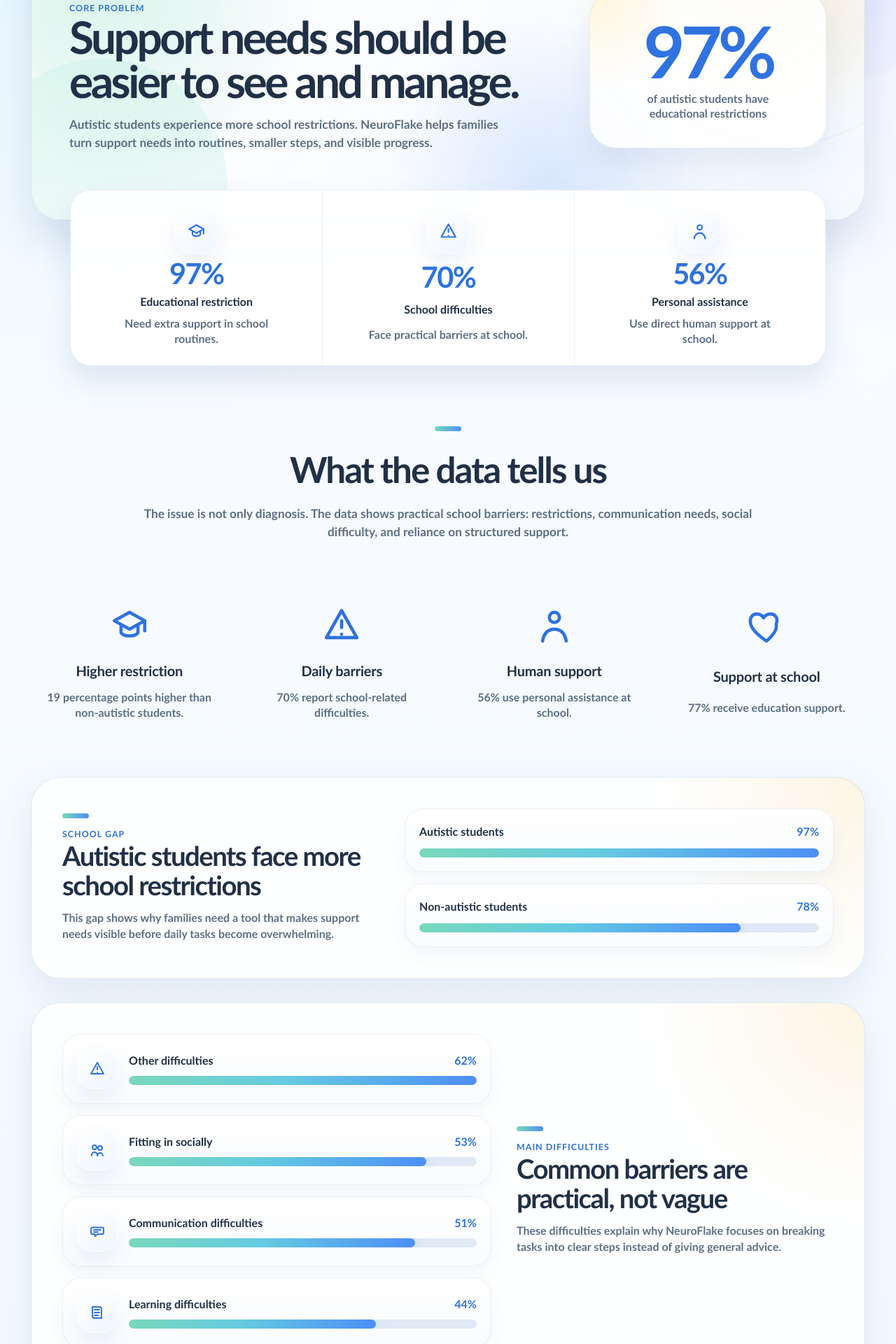
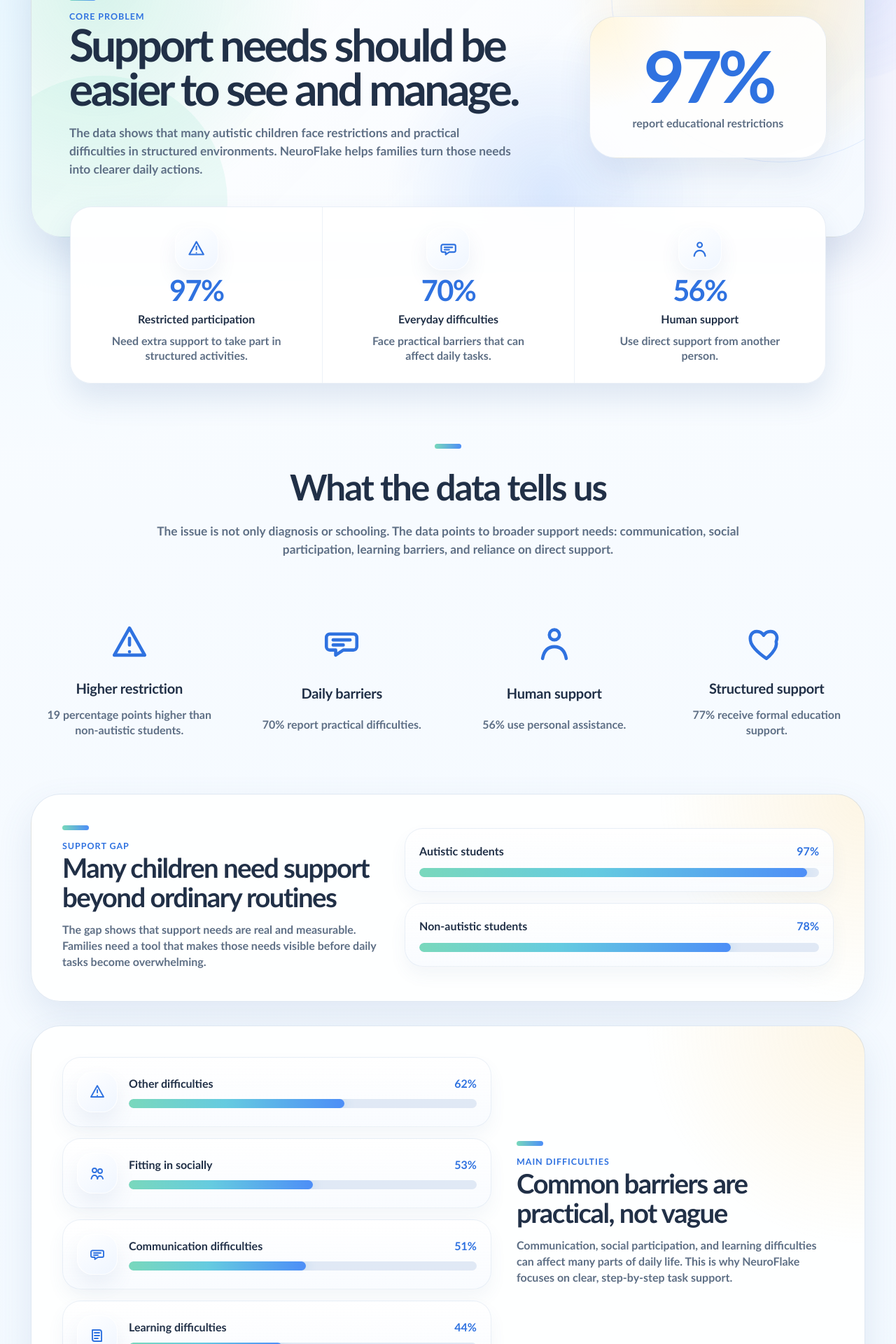
Before and after one commit to sbg001/FIT5120-NeuroFlake, a React (Vite) app in the folder frontend/: page /data in a window 1280 px wide. Shown: the part 460-2380 px from the top of the page at 70% size. Built offline with nearby package versions, Linux system fonts and the light colour scheme; no server answers.

Commit message:
Refine data insights page content and visuals

```diff
--- a/frontend/src/pages/DataVisualisation.jsx
+++ b/frontend/src/pages/DataVisualisation.jsx
@@ -74,24 +74,26 @@ function DataIcon({ type }) {
         <path d="M5 21c.8-4.5 3.2-7 7-7s6.2 2.5 7 7" />
       </>
     ),
-    routine: (
-      <>
-        <rect x="4" y="4" width="16" height="16" rx="4" />
-        <path d="M8 9h8" />
-        <path d="M8 13h5" />
-        <path d="M8 17h7" />
-      </>
-    ),
     steps: (
       <>
         <path d="M5 18h4v-4h4v-4h4V6h2" />
         <path d="M5 18h14" />
       </>
     ),
-    search: (
+    guide: (
       <>
-        <circle cx="10.5" cy="10.5" r="6.5" />
-        <path d="M16 16l4 4" />
+        <path d="M4 5.5A2.5 2.5 0 0 1 6.5 3H20v16H6.5A2.5 2.5 0 0 0 4 21V5.5Z" />
+        <path d="M8 7h8" />
+        <path d="M8 11h7" />
+        <path d="M8 15h5" />
+      </>
+    ),
+    progress: (
+      <>
+        <path d="M4 18h16" />
+        <path d="M7 18V9" />
+        <path d="M12 18V5" />
+        <path d="M17 18v-6" />
       </>
     ),
     star: (
@@ -173,7 +175,7 @@ function DataVisualisation() {
   const autisticAssistance = getAutisticValue(assistanceRow);
   const restrictionGap = autisticRestriction - nonAutisticRestriction;
 
-  const schoolComparisonData = useMemo(
+  const restrictionComparisonData = useMemo(
     () => [
       {
         label: "Autistic students",
@@ -229,7 +231,7 @@ function DataVisualisation() {
     const iconMap = {
       "Special tuition": "learning",
       "Counsellor or disability support person": "person",
-      "Special assessment procedure": "routine",
+      "Special assessment procedure": "guide",
       "Other support": "support",
     };
 
@@ -240,36 +242,24 @@ function DataVisualisation() {
     };
   });
 
-  const maxComparisonValue = Math.max(
-    1,
-    ...schoolComparisonData.map((item) => item.value)
-  );
-
-  const maxDifficultyValue = Math.max(
-    1,
-    ...difficultyCards.map((item) => item.value)
-  );
-
-  const maxSupportValue = Math.max(1, ...supportCards.map((item) => item.value));
-
   const evidenceCards = [
     {
-      icon: "school",
+      icon: "alert",
       value: `${autisticRestriction.toFixed(0)}%`,
-      label: "Educational restriction",
-      text: "Need extra support in school routines.",
+      label: "Restricted participation",
+      text: "Need extra support to take part in structured activities.",
     },
     {
-      icon: "alert",
+      icon: "communication",
       value: `${autisticDifficulty.toFixed(0)}%`,
-      label: "School difficulties",
-      text: "Face practical barriers at school.",
+      label: "Everyday difficulties",
+      text: "Face practical barriers that can affect daily tasks.",
     },
     {
       icon: "person",
       value: `${autisticAssistance.toFixed(0)}%`,
-      label: "Personal assistance",
-      text: "Use direct human support at school.",
+      label: "Human support",
+      text: "Use direct support from another person.",
     },
   ];
 
@@ -280,14 +270,14 @@ function DataVisualisation() {
       text: "Break hard tasks into clear actions.",
     },
     {
-      icon: "routine",
-      title: "Routines",
-      text: "Keep daily support repeatable.",
+      icon: "communication",
+      title: "Parent guidance",
+      text: "Give parents clear support suggestions.",
     },
     {
-      icon: "search",
-      title: "Triggers",
-      text: "Spot repeated stress patterns.",
+      icon: "guide",
+      title: "Task support",
+      text: "Help children understand what to do next.",
     },
     {
       icon: "star",
@@ -301,7 +291,7 @@ function DataVisualisation() {
       <PageHeader
         eyebrow="Data Insights"
         title="Why NeuroFlake Matters"
-        description="School data shows clear support needs. NeuroFlake turns those needs into simple daily actions."
+        description="Education data is used as evidence of wider daily support needs. NeuroFlake helps turn those needs into small steps, parent guidance, and visible progress."
       />
 
       {loadError ? (
@@ -316,14 +306,15 @@ function DataVisualisation() {
           <p className="eyebrow">Core problem</p>
           <h2>Support needs should be easier to see and manage.</h2>
           <p>
-            Autistic students experience more school restrictions. NeuroFlake helps
-            families turn support needs into routines, smaller steps, and visible progress.
+            The data shows that many autistic children face restrictions and practical
+            difficulties in structured environments. NeuroFlake helps families turn
+            those needs into clearer daily actions.
           </p>
         </div>
 
         <div className="data-viz__hero-stat">
           <strong>{autisticRestriction.toFixed(0)}%</strong>
-          <span>of autistic students have educational restrictions</span>
+          <span>report educational restrictions</span>
         </div>
       </section>
 
@@ -344,50 +335,51 @@ function DataVisualisation() {
         <span className="data-viz__section-mark" />
         <h3>What the data tells us</h3>
         <p>
-          The issue is not only diagnosis. The data shows practical school barriers:
-          restrictions, communication needs, social difficulty, and reliance on structured support.
+          The issue is not only diagnosis or schooling. The data points to broader
+          support needs: communication, social participation, learning barriers, and
+          reliance on direct support.
         </p>
       </section>
 
       <section className="data-viz__outcome-grid">
         <div className="data-viz__outcome-item">
-          <DataIcon type="school" />
+          <DataIcon type="alert" />
           <h4>Higher restriction</h4>
           <p>{restrictionGap.toFixed(0)} percentage points higher than non-autistic students.</p>
         </div>
 
         <div className="data-viz__outcome-item">
-          <DataIcon type="alert" />
+          <DataIcon type="communication" />
           <h4>Daily barriers</h4>
-          <p>{autisticDifficulty.toFixed(0)}% report school-related difficulties.</p>
+          <p>{autisticDifficulty.toFixed(0)}% report practical difficulties.</p>
         </div>
 
         <div className="data-viz__outcome-item">
           <DataIcon type="person" />
           <h4>Human support</h4>
-          <p>{autisticAssistance.toFixed(0)}% use personal assistance at school.</p>
+          <p>{autisticAssistance.toFixed(0)}% use personal assistance.</p>
         </div>
 
         <div className="data-viz__outcome-item">
           <DataIcon type="support" />
-          <h4>Support at school</h4>
-          <p>{autisticSupport.toFixed(0)}% receive education support.</p>
+          <h4>Structured support</h4>
+          <p>{autisticSupport.toFixed(0)}% receive formal education support.</p>
         </div>
       </section>
 
       <section className="data-viz__story-block">
         <div className="data-viz__story-copy">
           <span className="data-viz__section-mark" />
-          <p className="eyebrow">School gap</p>
-          <h3>Autistic students face more school restrictions</h3>
+          <p className="eyebrow">Support gap</p>
+          <h3>Many children need support beyond ordinary routines</h3>
           <p>
-            This gap shows why families need a tool that makes support needs visible
-            before daily tasks become overwhelming.
+            The gap shows that support needs are real and measurable. Families need
+            a tool that makes those needs visible before daily tasks become overwhelming.
           </p>
         </div>
 
         <div className="data-viz__chart-panel">
-          {schoolComparisonData.map((item) => (
+          {restrictionComparisonData.map((item) => (
             <div key={item.label} className="data-viz__chart-row">
               <div className="data-viz__chart-label">
                 <span>{item.label}</span>
@@ -397,7 +389,7 @@ function DataVisualisation() {
                 <div
                   className="data-viz__bar-fill"
                   style={{
-                    width: `${(item.value / maxComparisonValue) * 100}%`,
+                    width: `${Math.min(item.value, 100)}%`,
                   }}
                 />
               </div>
@@ -412,8 +404,9 @@ function DataVisualisation() {
           <p className="eyebrow">Main difficulties</p>
           <h3>Common barriers are practical, not vague</h3>
           <p>
-            These difficulties explain why NeuroFlake focuses on breaking tasks into
-            clear steps instead of giving general advice.
+            Communication, social participation, and learning difficulties can affect
+            many parts of daily life. This is why NeuroFlake focuses on clear,
+            step-by-step task support.
           </p>
         </div>
 
@@ -432,7 +425,7 @@ function DataVisualisation() {
                   <div
                     className="data-viz__bar-fill"
                     style={{
-                      width: `${(item.value / maxDifficultyValue) * 100}%`,
+                      width: `${Math.min(item.value, 100)}%`,
                     }}
                   />
                 </div>
@@ -446,10 +439,10 @@ function DataVisualisation() {
         <div className="data-viz__story-copy">
           <span className="data-viz__section-mark" />
           <p className="eyebrow">Support types</p>
-          <h3>Support already exists, but it needs coordination</h3>
+          <h3>Support exists, but families still need clarity at home</h3>
           <p>
-            NeuroFlake does not replace school support. It helps parents organise
-            daily routines, triggers, and progress around the child.
+            Formal support can help, but families also need simple tools for daily
+            understanding, task guidance, encouragement, and progress tracking.
           </p>
         </div>
 
@@ -468,7 +461,7 @@ function DataVisualisation() {
                   <div
                     className="data-viz__bar-fill"
                     style={{
-                      width: `${(item.value / maxSupportValue) * 100}%`,
+                      width: `${Math.min(item.value, 100)}%`,
                     }}
                   />
                 </div>
@@ -480,7 +473,7 @@ function DataVisualisation() {
 
       <section className="data-viz__response-section">
         <span className="data-viz__section-mark" />
-        <h3>From school needs to daily support</h3>
+        <h3>From support needs to practical daily help</h3>
 
         <div className="data-viz__response-grid">
           {neuroflakeResponses.map((item) => (
```
